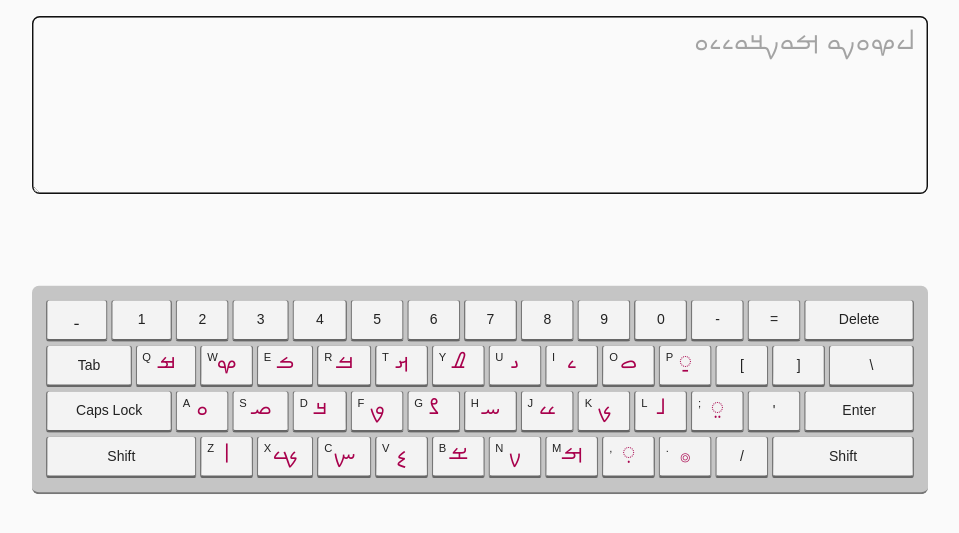
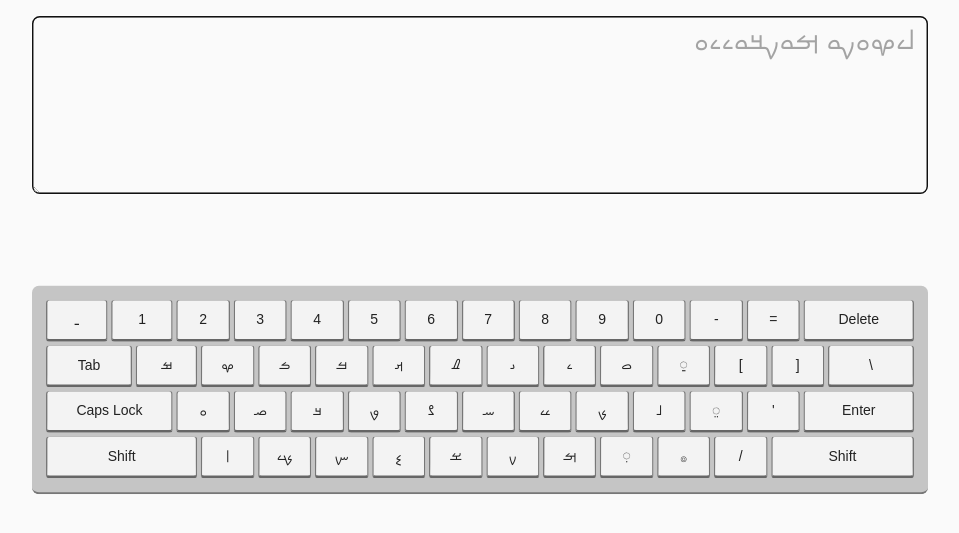
Before and after one commit to ossab98/mandaic-keyboard-1, a plain HTML site: page index.html in a window 1280 px wide. Shown: the part 125-658 px from the top of the page, without its empty margins (160-1119 px from the left). Drawn offline with Linux system fonts and the light colour scheme.

Commit message:
removed Latin letters to force people to learn the Mandaic keyboard layout.

```diff
--- a/index.html
+++ b/index.html
@@ -17,7 +17,7 @@
 
       <!-- Keyboard -->
       <div class="base">
-        <kbd data-code="Backquote">&#1600;</kbd>
+        <kbd data-code="Backquote" class="mandaic">&#1600;</kbd>
         <kbd data-code="Digit1">1</kbd>
         <kbd data-code="Digit2">2</kbd>
         <kbd data-code="Digit3">3</kbd>
@@ -32,129 +32,42 @@
         <kbd data-code="Equal">=</kbd>
         <kbd data-code="Backspace" class="delete">Delete</kbd>
         <kbd data-code="Tab" class="tab">Tab</kbd>
-        <kbd data-code="KeyQ">
-          <span>Q</span>
-          <span lang="mid">ࡒ</span>
-        </kbd>
-        <kbd data-code="KeyW">
-          <span>W</span>
-          <span lang="mid">ࡔ</span>
-        </kbd>
-        <kbd data-code="KeyE">
-          <span>E</span>
-          <span lang="mid">ࡏ</span>
-        </kbd>
-        <kbd data-code="KeyR">
-          <span>R</span>
-          <span lang="mid">ࡓ</span>
-        </kbd>
-        <kbd data-code="KeyT">
-          <span>T</span>
-          <span lang="mid">ࡕ</span>
-        </kbd>
-        <kbd data-code="KeyY">
-          <span>Y</span>
-          <span lang="mid">ࡈ</span>
-        </kbd>
-        <kbd data-code="KeyU">
-          <span>U</span>
-          <span lang="mid">ࡅ</span>
-        </kbd>
-        <kbd data-code="KeyI">
-          <span>I</span>
-          <span lang="mid">ࡉ</span>
-        </kbd>
-        <kbd data-code="KeyO">
-          <span>O</span>
-          <span lang="mid">ࡇ</span>
-        </kbd>
-        <kbd data-code="KeyP">
-          <span>P</span>
-          <span lang="mid">࡚</span>
-        </kbd>
+        <kbd data-code="KeyQ" class="mandaic">ࡒ</kbd>
+        <kbd data-code="KeyW" class="mandaic">ࡔ</kbd>
+        <kbd data-code="KeyE" class="mandaic">ࡏ</kbd>
+        <kbd data-code="KeyR" class="mandaic">ࡓ</kbd>
+        <kbd data-code="KeyT" class="mandaic">ࡕ</kbd>
+        <kbd data-code="KeyY" class="mandaic">ࡈ</kbd>
+        <kbd data-code="KeyU" class="mandaic">ࡅ</kbd>
+        <kbd data-code="KeyI" class="mandaic">ࡉ</kbd>
+        <kbd data-code="KeyO" class="mandaic">ࡇ</kbd>
+        <kbd data-code="KeyP" class="mandaic">࡚</kbd>
         <kbd data-code="BracketLeft">[</kbd>
         <kbd data-code="BracketRight">]</kbd>
         <kbd data-code="Backslash" class="backslash">\</kbd>
         <kbd data-code="CapsLock" class="capslock">Caps Lock</kbd>
-        <kbd data-code="KeyA">
-          <span>A</span>
-          <span lang="mid">ࡀ</span>
-        </kbd>
-        <kbd data-code="KeyS">
-          <span>S</span>
-          <span lang="mid">ࡎ</span>
-        </kbd>
-        <kbd data-code="KeyD">
-          <span>D</span>
-          <span lang="mid">ࡃ</span>
-        </kbd>
-        <kbd data-code="KeyF">
-          <span>F</span>
-          <span lang="mid">ࡐ</span>
-        </kbd>
-        <kbd data-code="KeyG">
-          <span>G</span>
-          <span lang="mid">ࡂ</span>
-        </kbd>
-        <kbd data-code="KeyH">
-          <span>H</span>
-          <span lang="mid">ࡄ</span>
-        </kbd>
-        <kbd data-code="KeyJ">
-          <span>J</span>
-          <span lang="mid">ࡖ</span>
-        </kbd>
-        <kbd data-code="KeyK">
-          <span>K</span>
-          <span lang="mid">ࡊ</span>
-        </kbd>
-        <kbd data-code="KeyL">
-          <span>L</span>
-          <span lang="mid">ࡋ</span>
-        </kbd>
-        <kbd data-code="Semicolon">
-          <span>;</span>
-          <span lang="mid">࡙</span>
-        </kbd>
-        <kbd data-code="Quote">'</kbd>
+        <kbd data-code="KeyA" class="mandaic">ࡀ</kbd>
+        <kbd data-code="KeyS" class="mandaic">ࡎ</kbd>
+        <kbd data-code="KeyD" class="mandaic">ࡃ</kbd>
+        <kbd data-code="KeyF" class="mandaic">ࡐ</kbd>
+        <kbd data-code="KeyG" class="mandaic">ࡂ</kbd>
+        <kbd data-code="KeyH" class="mandaic">ࡄ</kbd>
+        <kbd data-code="KeyJ" class="mandaic">ࡖ</kbd>
+        <kbd data-code="KeyK" class="mandaic">ࡊ</kbd>
+        <kbd data-code="KeyL" class="mandaic">ࡋ</kbd>
+        <kbd data-code="Semicolon" class="mandaic">࡙</kbd>
+        <kbd data-code="Quote" class="">'</kbd>
         <kbd data-code="Enter" class="enter">Enter</kbd>
         <kbd data-code="ShiftLeft" class="leftshift">Shift</kbd>
-        <kbd data-code="KeyZ">
-          <span>Z</span>
-          <span lang="mid">ࡆ</span>
-        </kbd>
-        <kbd data-code="KeyX">
-          <span>X</span>
-          <span lang="mid">ࡗ</span>
-        </kbd>
-        <kbd data-code="KeyC">
-          <span>C</span>
-          <span lang="mid">ࡑ</span>
-        </kbd>
-        <kbd data-code="KeyV">
-          <span>V</span>
-          <span lang="mid">ࡘ</span>
-        </kbd>
-        <kbd data-code="KeyB">
-          <span>B</span>
-          <span lang="mid">ࡁ</span>
-        </kbd>
-        <kbd data-code="KeyN">
-          <span>N</span>
-          <span lang="mid">ࡍ</span>
-        </kbd>
-        <kbd data-code="KeyM">
-          <span>M</span>
-          <span lang="mid">ࡌ</span>
-        </kbd>
-        <kbd data-code="Comma">
-          <span>,</span>
-          <span lang="mid">࡛</span>
-        </kbd>
-        <kbd data-code="Period">
-          <span>.</span>
-          <span lang="mid">࡞</span>
-        </kbd>
+        <kbd data-code="KeyZ" class="mandaic">ࡆ</kbd>
+        <kbd data-code="KeyX" class="mandaic">ࡗ</kbd>
+        <kbd data-code="KeyC" class="mandaic">ࡑ</kbd>
+        <kbd data-code="KeyV" class="mandaic">ࡘ</kbd>
+        <kbd data-code="KeyB" class="mandaic">ࡁ</kbd>
+        <kbd data-code="KeyN" class="mandaic">ࡍ</kbd>
+        <kbd data-code="KeyM" class="mandaic">ࡌ</kbd>
+        <kbd data-code="Comma" class="mandaic">࡛</kbd>
+        <kbd data-code="Period" class="mandaic">࡞</kbd>
         <kbd data-code="Slash">/</kbd>
         <kbd data-code="ShiftRight" class="rightshift">Shift</kbd>
       </div>
```
